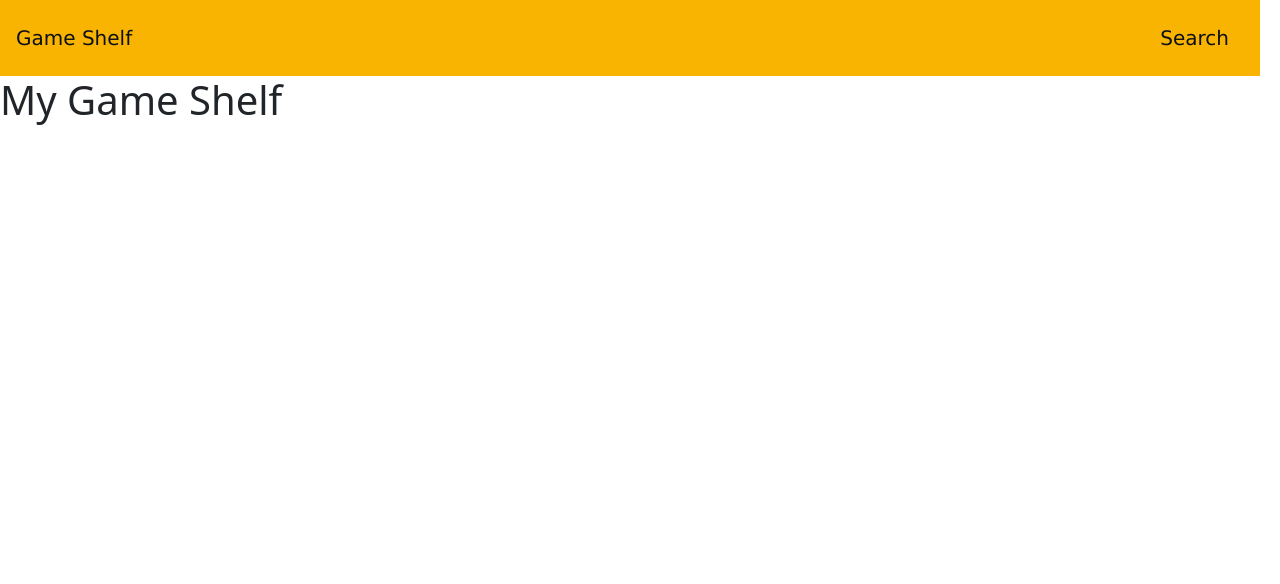
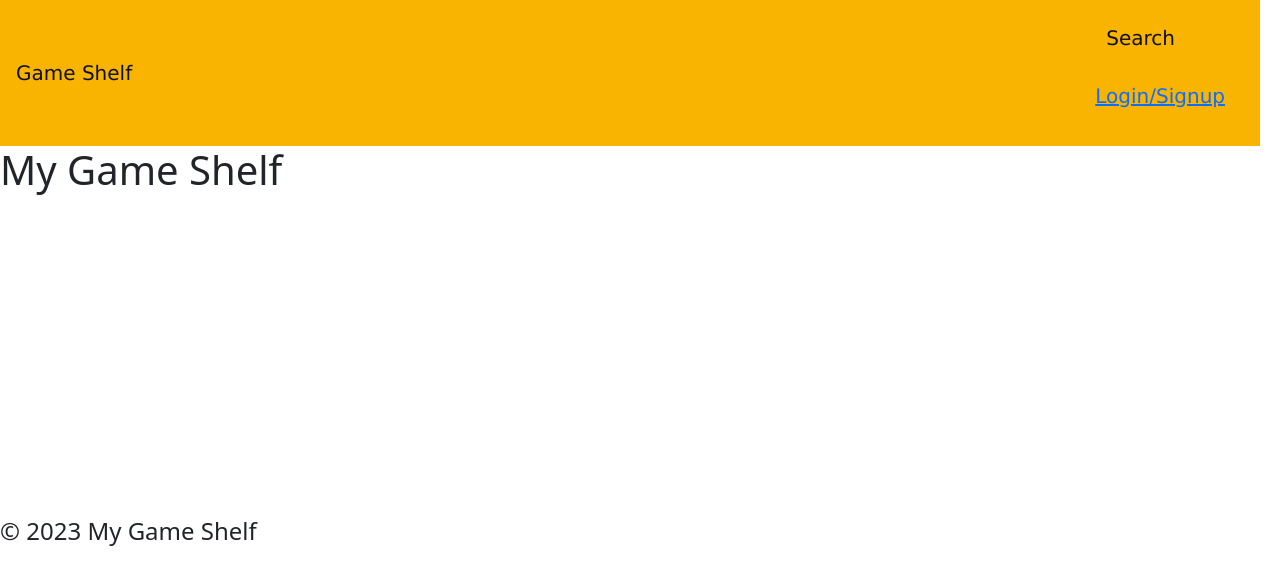
Before and after one commit to chelseyvalerio/mygameshelf, a React (Create React App) app in the folder client/: page / in a window 1280 px wide. Shown: the top 584 px of the page. Built offline with nearby package versions, Linux system fonts and the light colour scheme.

Commit message:
add conditional login links

```diff
--- a/client/src/components/GameContainer.js
+++ b/client/src/components/GameContainer.js
@@ -2,6 +2,7 @@ import React, { useState } from 'react';
 import NavTabs from './NavTabs';
 import Shelf from '../pages/GameShelf';
 import SearchBar from '../pages/Search';
+import Footer from './Footer';
 
 export default function GameContainer() {
   const [currentPage, setCurrentPage] = useState('gameShelf');
@@ -24,6 +25,7 @@ export default function GameContainer() {
       <NavTabs currentPage={currentPage} handlePageChange={handlePageChange} />
       </header>
       {renderPage()}
+      <Footer />
     </div>
   );
 }
--- a/client/src/components/NavTabs.js
+++ b/client/src/components/NavTabs.js
@@ -1,9 +1,34 @@
 import React from 'react';
+import Auth from "../utils/auth";
 
 // Here we are using object destructuring assignment to pluck off our variables from the props object
 // We assign them to their own variable names
 function NavTabs({ currentPage, handlePageChange }) {
+
+  // if logged in, show logout link
+  function showNavigation() {
+
+    if (Auth.loggedIn()) {
       return (
+        <ul className="nav quick-links header">
+          <li className="nav-item">
+            <a href="/" onClick={() => Auth.logout()}>Logout</a>
+          </li>
+        </ul>
+      )
+    }
+    else {
+      return (
+        <ul className="nav quick-links header">
+          <li className="nav-item">
+            <a href="/login" onClick={() => Auth.logout()}>Login/Signup</a>
+          </li>
+        </ul>
+      );
+    }
+  }
+  return (
+    <div>
       <ul className="nav quick-links header">
         <li className="nav-item">
           <a
@@ -25,8 +50,11 @@ function NavTabs({ currentPage, handlePageChange }) {
           >
             Search
           </a>
+          {showNavigation()}
         </li>
       </ul>
+
+    </div>
   );
 }
 
```
Lines whose indentation alone changed are shown as unchanged.
